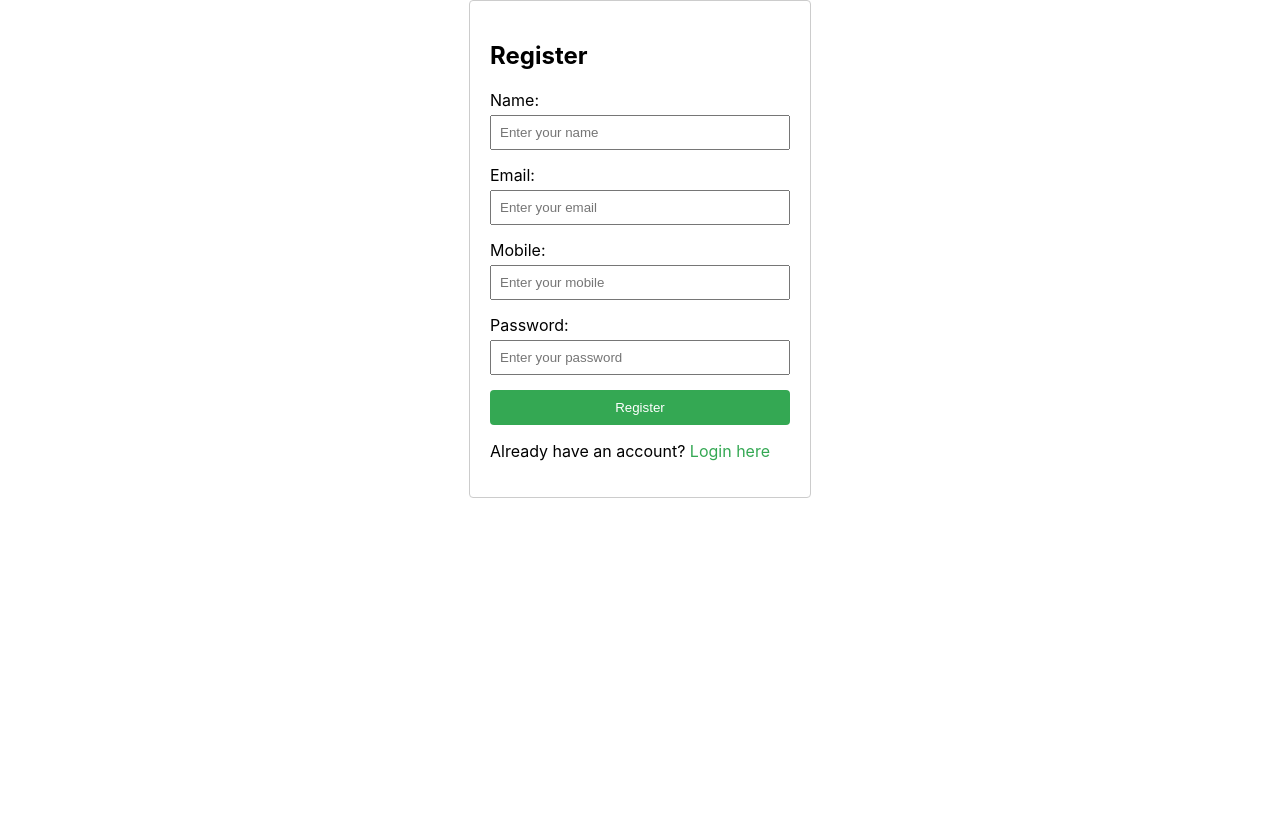
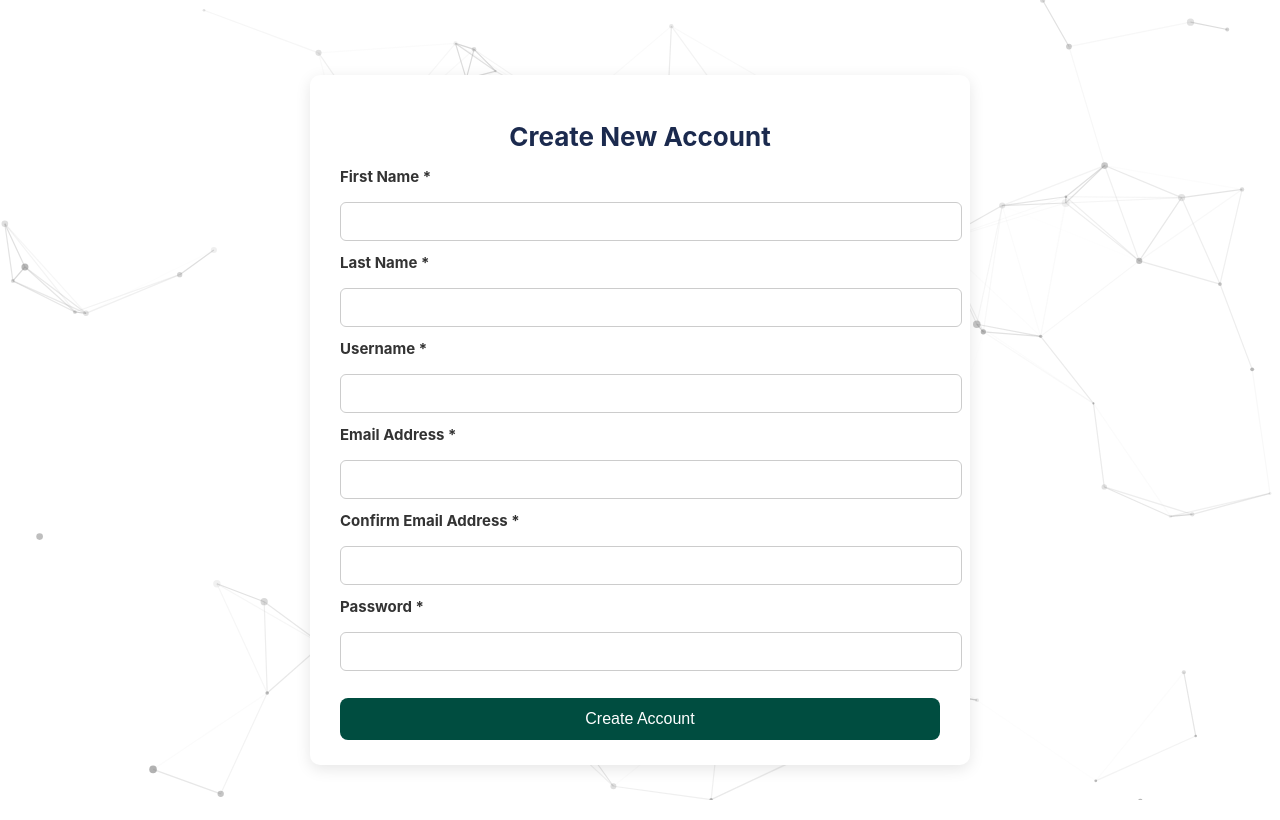
Before and after one commit to mohan-veer/UFPeerAssist, a React (Create React App) app in the folder frontend/: page /register in a window 1280 px wide. Built offline with nearby package versions, Linux system fonts and the light colour scheme.

Commit message:
UFPA-108: register page code for react

```diff
--- a/frontend/src/components/Register.jsx
+++ b/frontend/src/components/Register.jsx
@@ -1,95 +1,97 @@
 import React, { useState } from "react";
-import axios from "axios";
 import { useNavigate } from "react-router-dom";
-import "../styles/Register.css";
+import "./../styles/RegisterForm.css";
+import ParticleBackgroundOtherScreens from "./ParticleBackgroundOtherScreens";
 
-function Register() {
-  const [name, setName] = useState("");
-  const [email, setEmail] = useState("");
-  const [mobile, setMobile] = useState("");
-  const [password, setPassword] = useState("");
-  const [error, setError] = useState(null);
+const RegisterForm = () => {
   const navigate = useNavigate();
+  const [formData, setFormData] = useState({
+    username: "",
+    email: "",
+    confirmEmail: "",
+    password: "",
+    first_name: "",
+    last_name: "",
+  });
+  const [error, setError] = useState("");
+  const [success, setSuccess] = useState("");
 
+  // Handle input changes
+  const handleChange = (e) => {
+    setFormData({ ...formData, [e.target.name]: e.target.value });
+  };
+
+  // Handle form submission
   const handleSubmit = async (e) => {
     e.preventDefault();
-    setError(null);
+    setError("");
+    setSuccess("");
+
     try {
-      const response = await axios.post("http://localhost:8080/signup", {
-        name,
-        email,
-        mobile,
-        password,
+      const response = await fetch("http://localhost:8080/signup", {
+        method: "POST",
+        headers: { "Content-Type": "application/json" },
+        body: JSON.stringify({
+          username: formData.username,
+          email: formData.email,
+          confirmEmail: formData.confirmEmail,
+          password: formData.password,
+          first_name: formData.first_name,
+          last_name: formData.last_name,
+        }),
       });
-      console.log(response.data);
-      // After registration, navigate the user to the login page.
-      navigate("/login");
+
+      const data = await response.json();
+      if (response.ok) {
+        setSuccess("Registration successful! Redirecting to login...");
+        setTimeout(() => navigate("/login"), 2000);
+      } else {
+        if (data.username) {
+          setError(data.username[0]);
+        } else if (data.email) {
+          setError(data.email[0]);
+        } else {
+          setError(data.message || "Registration failed.");
+        }
+      }
     } catch (err) {
-      console.error(err);
-      setError("Registration failed. Please try again.");
+      setError("Something went wrong. Please try again.");
     }
   };
 
+
+
   return (
+    <div className="register-page">
+      <ParticleBackgroundOtherScreens/>
     <div className="register-container">
-      <h2>Register</h2>
-      {error && <p className="error-msg">{error}</p>}
+      <h2 class="center-heading">Create New Account</h2>
+      {error && <p className="error">{error}</p>}
+      {success && <p className="success">{success}</p>}
       <form onSubmit={handleSubmit}>
-        <div className="form-group">
-          <label>Name:</label>
-          <input
-            type="text"
-            value={name}
-            placeholder="Enter your name"
-            required
-            onChange={(e) => setName(e.target.value)}
-          />
-        </div>
-        <div className="form-group">
-          <label>Email:</label>
-          <input
-            type="email"
-            value={email}
-            placeholder="Enter your email"
-            required
-            onChange={(e) => setEmail(e.target.value)}
-          />
-        </div>
-        <div className="form-group">
-          <label>Mobile:</label>
-          <input
-            type="text"
-            value={mobile}
-            placeholder="Enter your mobile"
-            required
-            onChange={(e) => setMobile(e.target.value)}
-          />
-        </div>
-        <div className="form-group">
-          <label>Password:</label>
-          <input
-            type="password"
-            value={password}
-            placeholder="Enter your password"
-            required
-            onChange={(e) => setPassword(e.target.value)}
-          />
-        </div>
-        <button type="submit">Register</button>
+      <label>First Name *</label>
+        <input type="text" name="first_name" value={formData.first_name} onChange={handleChange} required />
+
+        <label>Last Name *</label>
+        <input type="text" name="last_name" value={formData.last_name} onChange={handleChange} required />
+
+        <label>Username *</label>
+        <input type="text" name="username" value={formData.username} onChange={handleChange} required />
+
+        <label>Email Address *</label>
+        <input type="email" name="email" value={formData.email} onChange={handleChange} required />
+
+        <label>Confirm Email Address *</label>
+        <input type="email" name="confirmEmail" value={formData.confirmEmail} onChange={handleChange} required />
+
+        <label>Password *</label>
+        <input type="password" name="password" value={formData.password} onChange={handleChange} required />
+
+        <button type="submit">Create Account</button>
       </form>
-      <p>
-        Already have an account?{" "}
-        <span
-          className="link"
-          onClick={() => {
-            navigate("/login");
-          }}
-        >
-          Login here
-        </span>
-      </p>
+    </div>
     </div>
   );
-}
+};
 
-export default Register;
+export default RegisterForm;
--- a/frontend/src/styles/Register.css
+++ /dev/null
@@ -1,46 +0,0 @@
-.register-container {
-    width: 300px;
-    margin: 0 auto;
-    padding: 20px;
-    border: 1px solid #ccc;
-    border-radius: 4px;
-  }
-
-  .form-group {
-    margin-bottom: 15px;
-  }
-
-  .form-group label {
-    display: block;
-    margin-bottom: 5px;
-  }
-
-  .form-group input {
-    width: 100%;
-    padding: 8px;
-    box-sizing: border-box;
-  }
-
-  button {
-    width: 100%;
-    padding: 10px;
-    background-color: #34a853;
-    color: white;
-    border: none;
-    border-radius: 4px;
-    cursor: pointer;
-  }
-
-  button:hover {
-    background-color: #2c8e46;
-  }
-
-  .error-msg {
-    color: red;
-    margin-bottom: 10px;
-  }
-
-  .link {
-    color: #34a853;
-    cursor: pointer;
-  }
--- /dev/null
+++ b/frontend/src/styles/RegisterForm.css
@@ -0,0 +1,94 @@
+/* 🔹 Full Page Layout */
+.register-page {
+  position: relative;
+  width: 100vw;
+  min-height: 100vh; /* ✅ Allows full-page scrolling */
+  display: flex;
+  align-items: center;
+  justify-content: center;
+  background: transparent;
+  flex-direction: column;
+  padding-top: 20px;
+  overflow-y: auto; /* ✅ Allows full-page scrolling */
+}
+
+/* 🔹 Fix the Form Layout */
+.register-container {
+  position: relative;
+  max-width: 600px; /* ✅ Reduced width for better alignment */
+  width: 90%;
+  min-height: 80vh; /* ✅ Ensures full form is visible */
+  background: white;
+  border-radius: 10px;
+  box-shadow: 0px 4px 15px rgba(0, 0, 0, 0.1);
+  text-align: center;
+  padding: 25px 30px; /* ✅ Reduced padding */
+  overflow: visible; /* ✅ Prevents form-specific scrollbar */
+}
+
+/* 🔹 Ensure Heading is Clearly Visible */
+.center-heading {
+  text-align: center;
+  font-size: 26px; /* ✅ Slightly adjusted font */
+  font-weight: bold;
+  color: #1b2a4e;
+  margin-bottom: 15px;
+}
+
+/* 🔹 Improve Form Layout */
+form {
+  display: flex;
+  flex-direction: column;
+  gap: 12px; /* ✅ Adds spacing between input fields */
+}
+
+/* 🔹 Improve Labels */
+label {
+  text-align: left;
+  font-weight: bold;
+  font-size: 15px;
+  margin-bottom: 4px;
+  color: #333;
+}
+
+/* 🔹 Input Fields */
+input {
+  width: 100%;
+  padding: 10px;
+  border: 1px solid #ccc;
+  border-radius: 6px;
+  font-size: 15px;
+}
+
+/* 🔹 Fix Button Visibility */
+button {
+  width: 100%;
+  background: #004d40;
+  color: white;
+  padding: 12px;
+  border: none;
+  font-size: 16px;
+  border-radius: 8px;
+  cursor: pointer;
+  transition: 0.3s ease;
+  margin-top: 15px;
+}
+
+button:hover {
+  background: #00332e;
+}
+
+/* 🔹 Error and Success Messages */
+.error {
+  color: red;
+  text-align: center;
+  margin-top: 10px;
+  font-size: 14px;
+}
+
+.success {
+  color: green;
+  text-align: center;
+  margin-top: 10px;
+  font-size: 14px;
+}
```
